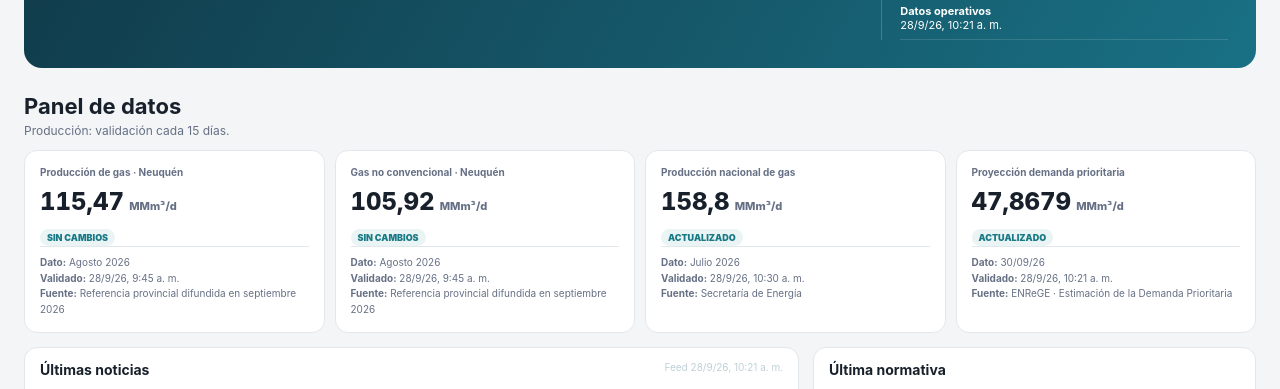
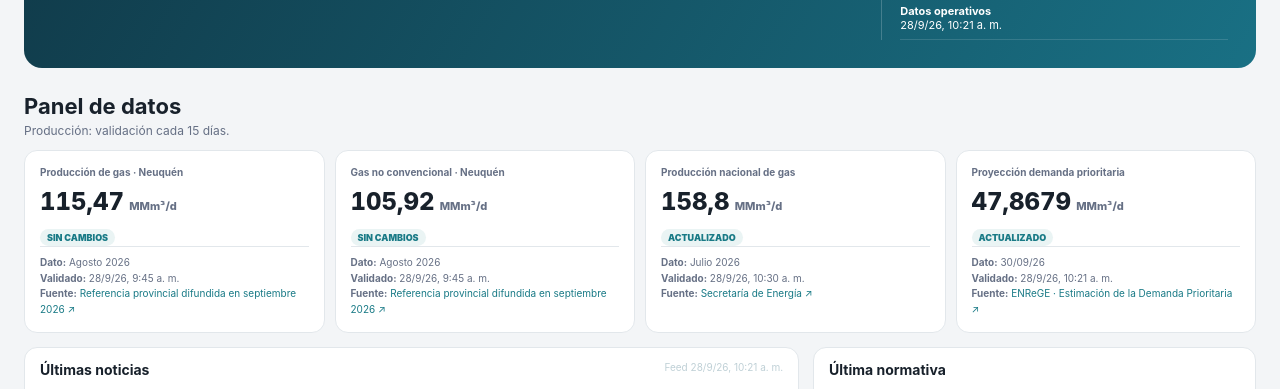
Before and after one commit to arielurrutipi-crypto/gasdata-argentina, a plain HTML site: page index.html in a window 1280 px wide. Shown: the part 334-723 px from the top of the page. Drawn offline with Linux system fonts and the light colour scheme.

Commit message:
Hacer clickeables las fuentes de los indicadores

```diff
--- a/index.html
+++ b/index.html
@@ -26,7 +26,7 @@
 let D={};const $=s=>document.querySelector(s),fmt=s=>s?new Intl.DateTimeFormat('es-AR',{dateStyle:'short',timeStyle:'short',timeZone:'America/Argentina/Buenos_Aires'}).format(new Date(s)):'—';const esc=s=>String(s??'').replace(/[&<>"']/g,m=>({'&':'&amp;','<':'&lt;','>':'&gt;','"':'&quot;',"'":'&#39;'}[m]));
 function page(id){document.querySelectorAll('.page').forEach(x=>x.classList.remove('active'));$('#'+id).classList.add('active');document.querySelectorAll('#nav button').forEach(x=>x.classList.toggle('active',x.dataset.p===id));scrollTo(0,0)}
 document.querySelectorAll('#nav button').forEach(b=>b.onclick=()=>page(b.dataset.p));
-function kcard(k){let numeric=/^-?[\d.]+,?\d*$/.test(String(k.value||''));return '<div class="card"><div class="lab">'+esc(k.label)+'</div><div class="val">'+(numeric?'<span class="num" data-target="'+esc(k.value)+'">0</span>':esc(k.value))+' <span style="font-size:11px;color:#667085">'+esc(k.unit)+'</span></div><span class="badge">'+esc(k.statusText||k.status)+'</span><div class="meta"><b>Dato:</b> '+esc(k.reference)+'<br><b>Validado:</b> '+fmt(k.validatedAt)+'<br><b>Fuente:</b> '+esc(k.source)+'</div></div>'}
+function kcard(k){let numeric=/^-?[\d.]+,?\d*$/.test(String(k.value||'')),src=k.sourceUrl?'<a href="'+esc(k.sourceUrl)+'" target="_blank">'+esc(k.source)+' ↗</a>':esc(k.source);return '<div class="card"><div class="lab">'+esc(k.label)+'</div><div class="val">'+(numeric?'<span class="num" data-target="'+esc(k.value)+'">0</span>':esc(k.value))+' <span style="font-size:11px;color:#667085">'+esc(k.unit)+'</span></div><span class="badge">'+esc(k.statusText||k.status)+'</span><div class="meta"><b>Dato:</b> '+esc(k.reference)+'<br><b>Validado:</b> '+fmt(k.validatedAt)+'<br><b>Fuente:</b> '+src+'</div></div>'}
 function animateNumbers(){document.querySelectorAll('.num').forEach(el=>{let raw=el.dataset.target||'',dec=(raw.split(',')[1]||'').length,n=Number(raw.replace(/\./g,'').replace(',','.'));if(!Number.isFinite(n)){el.textContent=raw;return}let t0=performance.now(),dur=900;function tick(t){let p=Math.min(1,(t-t0)/dur),e=1-Math.pow(1-p,3),v=n*e;el.textContent=v.toLocaleString('es-AR',{minimumFractionDigits:dec,maximumFractionDigits:dec});if(p<1)requestAnimationFrame(tick)}requestAnimationFrame(tick)})}
 function nitem(n){let isnew=(Date.now()-new Date(n.publishedAt).getTime())<48*3600e3;return '<div class="item '+(isnew?'new':'')+'"><div class="imeta">'+(isnew?'<span class="badge new">NUEVA</span>':'')+'<span>'+esc(n.source)+'</span><span>· '+fmt(n.publishedAt)+'</span></div><h4>'+esc(n.title)+'</h4><p>'+esc(n.desc||'')+'</p><a href="'+esc(n.url)+'" target="_blank">Abrir fuente ↗</a></div>'}
 function ritem(r){return '<div class="item"><div class="imeta"><span class="badge ok">OFICIAL</span><span>'+esc(r.num)+'</span><span>· '+fmt(r.publishedAt)+'</span></div><h4>'+esc(r.title)+'</h4><p>'+esc(r.desc||'')+'</p><a href="'+esc(r.url)+'" target="_blank">Documento original ↗</a></div>'}
```
